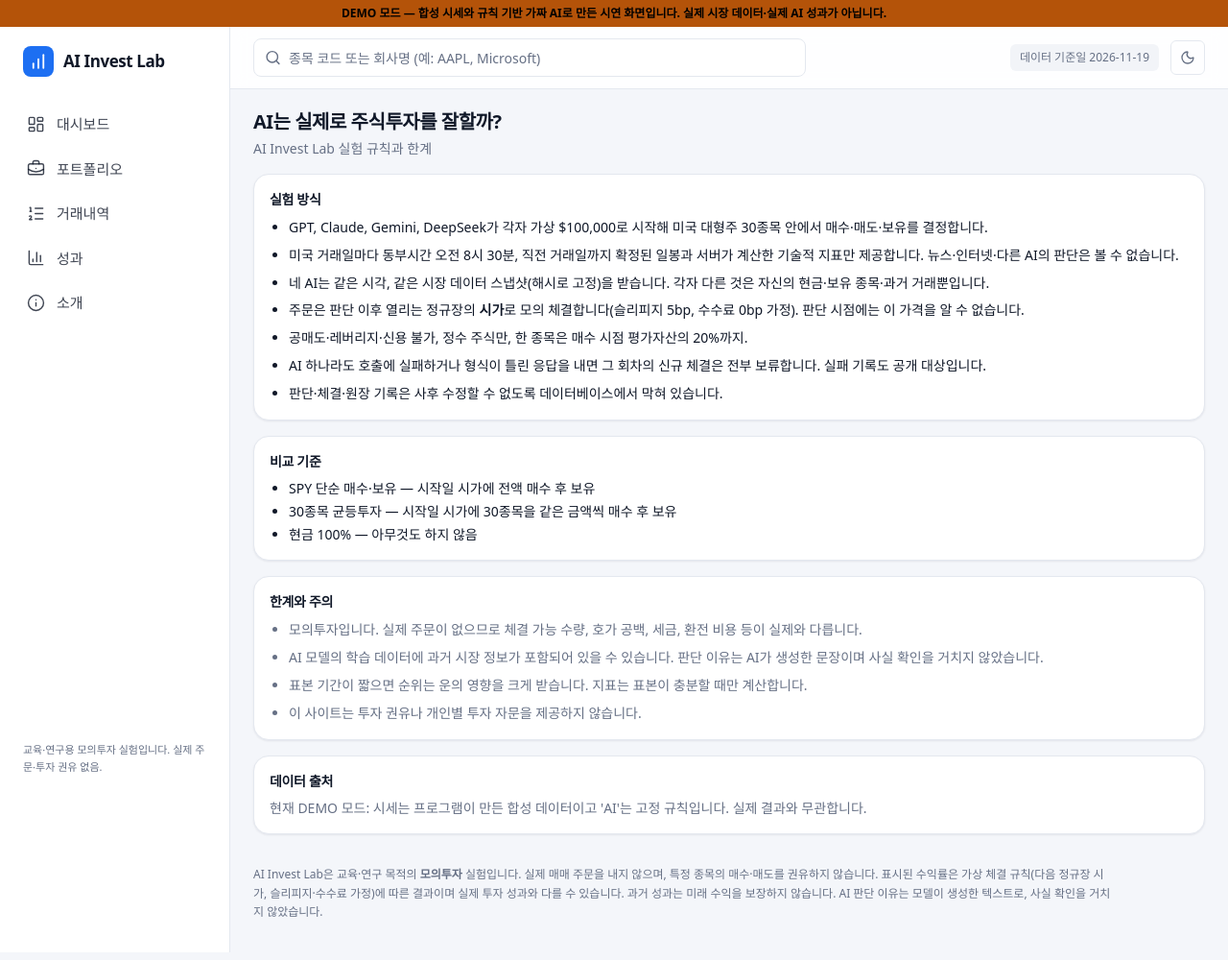
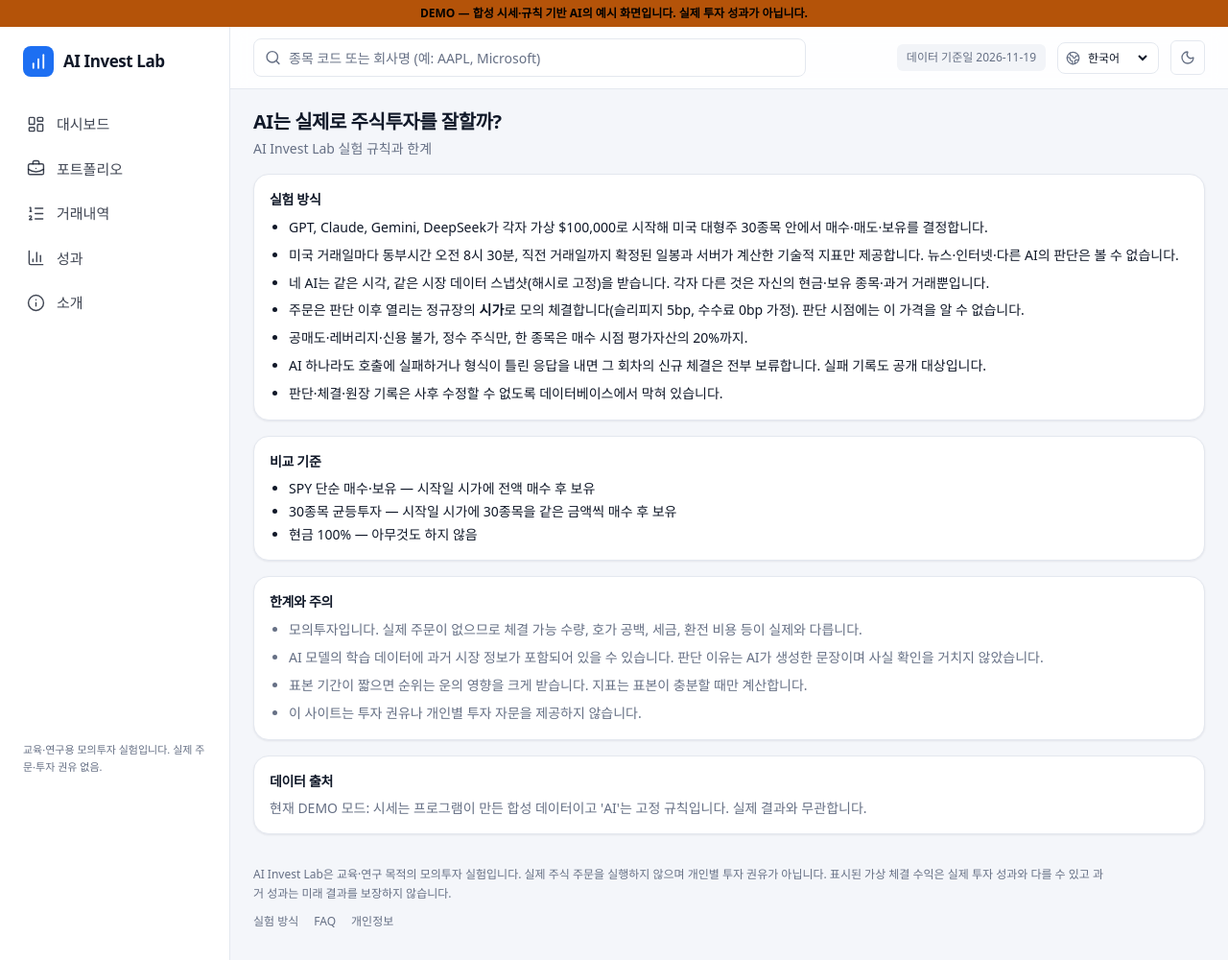
Before and after one commit to iskkang/ai-invest-lab, a Next.js app in the folder web/: page /about in a window 1280 px wide. Shown: the whole page at 96% size. Built offline with nearby package versions, Linux system fonts and the light colour scheme.

Commit message:
feat(i18n): add language switcher to existing dashboard shell and translate footer

```diff
--- a/web/components/shell.tsx
+++ b/web/components/shell.tsx
@@ -2,12 +2,15 @@ import Link from "next/link";
 import { ChartNoAxesColumnIncreasing } from "lucide-react";
 import { BottomNav, SideNav, StockSearch } from "./nav";
 import { ThemeToggle } from "./theme-toggle";
+import { LanguageSwitcher } from "./language-switcher";
+import { localizedHref, t } from "@/lib/i18n";
+import type { Locale } from "@/lib/public-content";
 
 export { BottomNav };
 
-export function Logo() {
+export function Logo({locale="ko"}:{locale?:Locale}) {
   return (
-    <Link href="/lab" className="flex items-center gap-2.5" aria-label="AI Invest Lab 홈">
+    <Link href={localizedHref(locale,"/")} className="flex items-center gap-2.5" aria-label="AI Invest Lab home">
       <span className="grid h-8 w-8 place-items-center rounded-lg bg-accent text-white">
         <ChartNoAxesColumnIncreasing size={18} strokeWidth={2.4} aria-hidden />
       </span>
@@ -16,60 +19,83 @@ export function Logo() {
   );
 }
 
-export function DemoBanner({ mode }: { mode: "live" | "demo" }) {
-  if (mode !== "demo") return null;
+export function DemoBanner({mode,locale}:{mode:"live"|"demo";locale:Locale}) {
+  if(mode!=="demo")return null;
+  const messages:Record<Locale,string>={
+    ko:"DEMO — 합성 시세·규칙 기반 AI의 예시 화면입니다. 실제 투자 성과가 아닙니다.",
+    en:"DEMO — Synthetic prices and rule-based example AI. These are NOT actual investment results.",
+    zh:"演示模式 — 使用合成行情和规则型 AI 示例，不代表实际投资业绩。",
+    ja:"DEMO — 合成株価とルールベースのAIによる例示です。実際の運用成績ではありません。",
+  };
   return (
     <div className="bg-warn text-black">
-      <p className="px-4 py-1.5 text-center text-xs font-semibold">
-        DEMO 모드 — 합성 시세와 규칙 기반 가짜 AI로 만든 시연 화면입니다. 실제 시장 데이터·실제 AI 성과가 아닙니다.
-      </p>
+      <p className="px-4 py-1.5 text-center text-xs font-semibold">{messages[locale]}</p>
     </div>
   );
 }
 
-export function Sidebar() {
+export function Sidebar({locale}:{locale:Locale}) {
   return (
     <aside className="hidden w-60 shrink-0 border-r border-line bg-panel lg:block">
       <div className="sticky top-0 flex h-dvh flex-col px-4 py-5">
-        <div className="mb-7 px-2"><Logo /></div>
-        <SideNav />
-        <p className="mt-auto px-2 text-[11px] leading-relaxed text-muted">교육·연구용 모의투자 실험입니다. 실제 주문·투자 권유 없음.</p>
+        <div className="mb-7 px-2"><Logo locale={locale}/></div>
+        <SideNav locale={locale}/>
+        <p className="mt-auto px-2 text-[11px] leading-relaxed text-muted">
+          {({ko:"교육·연구용 모의투자 실험입니다. 실제 주문·투자 권유 없음.",
+          en:"Educational paper trading only. No real orders or investment advice.",
+          zh:"仅供教育研究的模拟投资，无真实订单或投资建议。",
+          ja:"教育・研究用の模擬投資であり、実際の注文・投資助言ではありません。" } as Record<Locale,string>)[locale]}
+        </p>
       </div>
     </aside>
   );
 }
 
-export function TopBar({ asOf, symbols }: { asOf: string; symbols: { symbol: string; name: string }[] }) {
+export function TopBar({asOf,symbols,locale}:{
+  asOf:string;symbols:{symbol:string;name:string}[];locale:Locale
+}) {
   return (
     <>
-    <header className="sticky top-0 z-30 border-b border-line bg-panel/90 backdrop-blur">
-      <div className="flex h-14 items-center gap-4 px-4 lg:h-16 lg:px-6">
-        <div className="lg:hidden"><Logo /></div>
-        <div className="hidden max-w-xl flex-1 lg:block"><StockSearch symbols={symbols} /></div>
-        <div className="ml-auto flex items-center gap-3">
-          <span className="hidden rounded-md bg-panel-2 px-2.5 py-1.5 text-xs text-muted sm:inline">데이터 기준일 {asOf || "—"}</span>
-          <ThemeToggle />
+      <header className="sticky top-0 z-30 border-b border-line bg-panel/90 backdrop-blur">
+        <div className="flex h-14 items-center gap-4 px-4 lg:h-16 lg:px-6">
+          <div className="lg:hidden"><Logo locale={locale}/></div>
+          <div className="hidden max-w-xl flex-1 lg:block"><StockSearch symbols={symbols} locale={locale}/></div>
+          <div className="ml-auto flex items-center gap-2 sm:gap-3">
+            <span className="hidden rounded-md bg-panel-2 px-2.5 py-1.5 text-xs text-muted sm:inline">
+              {t(locale,"데이터 기준일")} {asOf || "—"}
+            </span>
+            <LanguageSwitcher locale={locale}/>
+            <ThemeToggle />
+          </div>
         </div>
+      </header>
+      <div className="border-b border-line bg-panel px-4 py-3 lg:hidden">
+        <StockSearch symbols={symbols} locale={locale}/>
       </div>
-    </header>
-    <div className="border-b border-line bg-panel px-4 py-3 lg:hidden"><StockSearch symbols={symbols} /></div>
     </>
   );
 }
 
-export function Footer() {
+export function Footer({locale}:{locale:Locale}) {
+  const disclaimers:Record<Locale,string>={
+    ko:"AI Invest Lab은 교육·연구 목적의 모의투자 실험입니다. 실제 주식 주문을 실행하지 않으며 개인별 투자 권유가 아닙니다. 표시된 가상 체결 수익은 실제 투자 성과와 다를 수 있고 과거 성과는 미래 결과를 보장하지 않습니다.",
+    en:"AI Invest Lab is an educational paper-trading experiment. It never places real stock orders or provides personalized investment advice. Simulated fills and returns may differ from actual trading results. Past outcomes do not predict future performance.",
+    zh:"AI Invest Lab 是教育研究性质的模拟投资实验，不会下达真实证券订单，也不提供个性化投资建议。模拟成交与收益可能不同于实际交易结果，历史表现不代表未来收益。",
+    ja:"AI Invest Labは教育・研究目的の模擬投資実験です。実際の発注や個別の投資助言は行いません。仮想約定とリターンは実際の運用成績とは異なり、過去の結果は将来を保証しません。",
+  };
   return (
     <footer className="px-4 pb-28 pt-8 text-xs leading-relaxed text-muted lg:px-6 lg:pb-8">
-      <p className="max-w-4xl">
-        AI Invest Lab은 교육·연구 목적의 <b>모의투자</b> 실험입니다. 실제 매매 주문을 내지 않으며, 특정 종목의 매수·매도를 권유하지 않습니다.
-        표시된 수익률은 가상 체결 규칙(다음 정규장 시가, 슬리피지·수수료 가정)에 따른 결과이며 실제 투자 성과와 다를 수 있습니다.
-        과거 성과는 미래 수익을 보장하지 않습니다. AI 판단 이유는 모델이 생성한 텍스트로, 사실 확인을 거치지 않았습니다.
-      </p>
+      <p className="max-w-4xl">{disclaimers[locale]}</p>
+      <nav className="mt-3 flex flex-wrap gap-x-4 gap-y-2 text-xs" aria-label="Research information">
+        <Link href={localizedHref(locale,"/methodology")} className="hover:text-accent">{t(locale,"실험 방식")}</Link>
+        <Link href={localizedHref(locale,"/faq")} className="hover:text-accent">FAQ</Link>
+        <Link href={localizedHref(locale,"/privacy")} className="hover:text-accent">{locale==="ko"?"개인정보":locale==="en"?"Privacy":locale==="zh"?"隐私":"プライバシー"}</Link>
+      </nav>
     </footer>
   );
 }
 
-export function PageTitle({ title, sub }: { title: string; sub?: string }) {
+export function PageTitle({title,sub}:{title:string;sub?:string}) {
   return (
     <div className="mb-4">
       <h1 className="text-xl font-bold tracking-tight">{title}</h1>
@@ -78,13 +104,13 @@ export function PageTitle({ title, sub }: { title: string; sub?: string }) {
   );
 }
 
-export function Breadcrumb({ items }: { items: { href?: string; label: string }[] }) {
+export function Breadcrumb({items}:{items:{href?:string;label:string}[]}) {
   return (
-    <nav aria-label="경로" className="mb-3 flex items-center gap-1.5 text-sm text-muted">
-      {items.map((it, i) => (
+    <nav className="mb-3 flex items-center gap-1.5 text-sm text-muted">
+      {items.map((it,i)=>(
         <span key={i} className="flex items-center gap-1.5">
-          {i > 0 && <span aria-hidden>›</span>}
-          {it.href ? <Link href={it.href} className="hover:text-fg">{it.label}</Link> : <span className="text-fg">{it.label}</span>}
+          {i>0&&<span aria-hidden>›</span>}
+          {it.href?<Link href={it.href} className="hover:text-accent">{it.label}</Link>:<span className="text-fg">{it.label}</span>}
         </span>
       ))}
     </nav>
```
